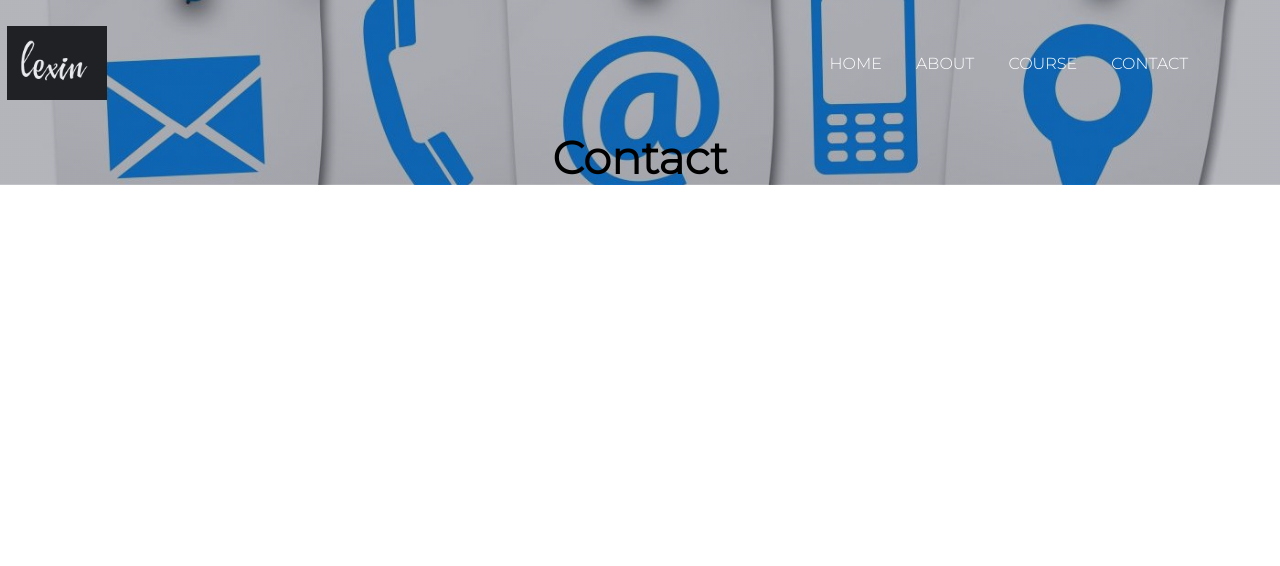
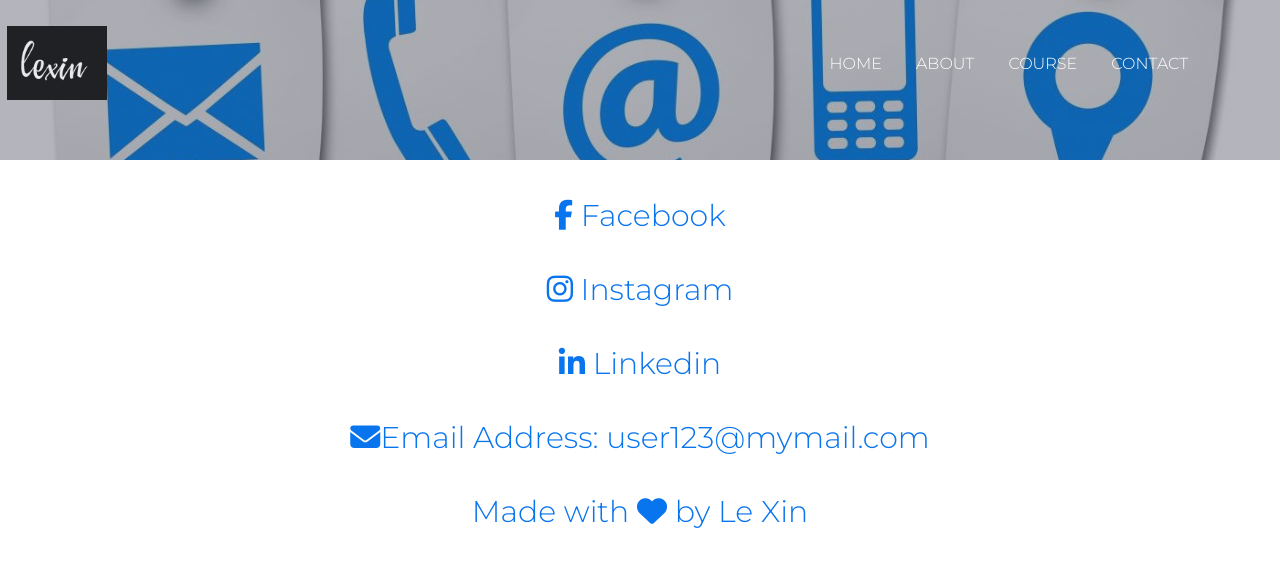
Before and after one commit to lx0416/aboutmyself, a plain HTML site: page contact.html in a window 1280 px wide. Drawn offline with Linux system fonts and the light colour scheme.

Commit message:
skeleton contact.html

```diff
--- a/contact.html
+++ b/contact.html
@@ -7,7 +7,7 @@
     <link rel="preconnect" href="https://fonts.googleapis.com">
     <link rel="preconnect" href="https://fonts.gstatic.com" crossorigin>
     <link href="https://fonts.googleapis.com/css2?family=Montserrat:wght@300&display=swap" rel="stylesheet">
-    <link rel="stylesheet" href="https://cdn.jsdelivr.net/npm/@fortawesome/fontawesome-free@5.15.4/css/fontawesome.min.css">
+    <script src="https://kit.fontawesome.com/a47fe522ff.js" crossorigin="anonymous"></script>
     <title>About</title>
 </head>
 
@@ -24,9 +24,20 @@
                 </ul>
             </div>
         </nav>
+
+    </section>
+    <section class="contact-content">
         <div class="contact-text-box">
-            <h1><b>Contact </b></h1>
-
+            <br>
+            <p><i class="fab fa-facebook-f"></i> Facebook</p>
+            <br>
+            <p><i class="fab fa-instagram"></i> Instagram</p>
+            <br>
+            <p><i class="fab fa-linkedin-in"></i> Linkedin</p>
+            <br>
+            <p><i class="fas fa-envelope"></i>Email Address: user123@mymail.com</p>
+            <br>
+            <p>Made with <i class="fas fa-heart"></i> by Le Xin</p>
         </div>
     </section>
 </body>
--- a/styles.css
+++ b/styles.css
@@ -263,6 +263,29 @@ nav img {
 /*-----------contact.html-----------*/
 
 .contact-text-box {
+    font-size: 30px;
+    width: 100%;
     text-align: center;
+}
+
+.contact-text-box .fab {
+    color: #0874EE;
+}
+
+.contact-text-box .fas {
+    color: #0874EE;
+    /*0ED12B*/
+}
+
+.contact-content p {
+    text-align: center;
+    color: #0874EE;
     font-size: 30px;
 }
+
+.contact-content {
+    color: #0000;
+    height: 50%;
+    justify-content: center;
+    justify-items: center;
+}
```
